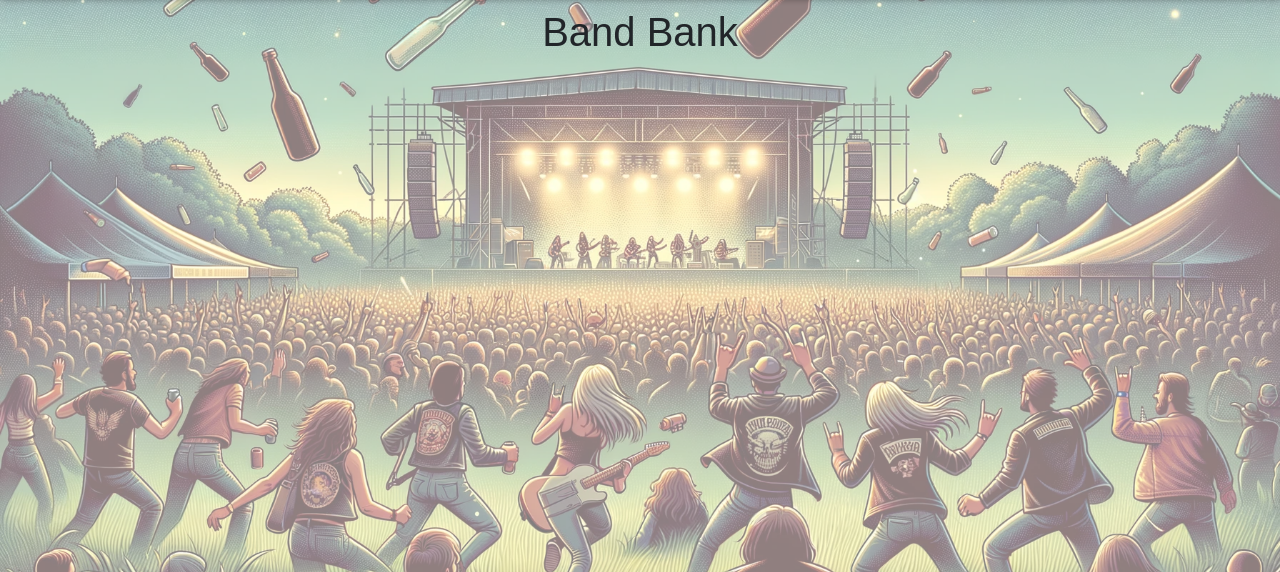
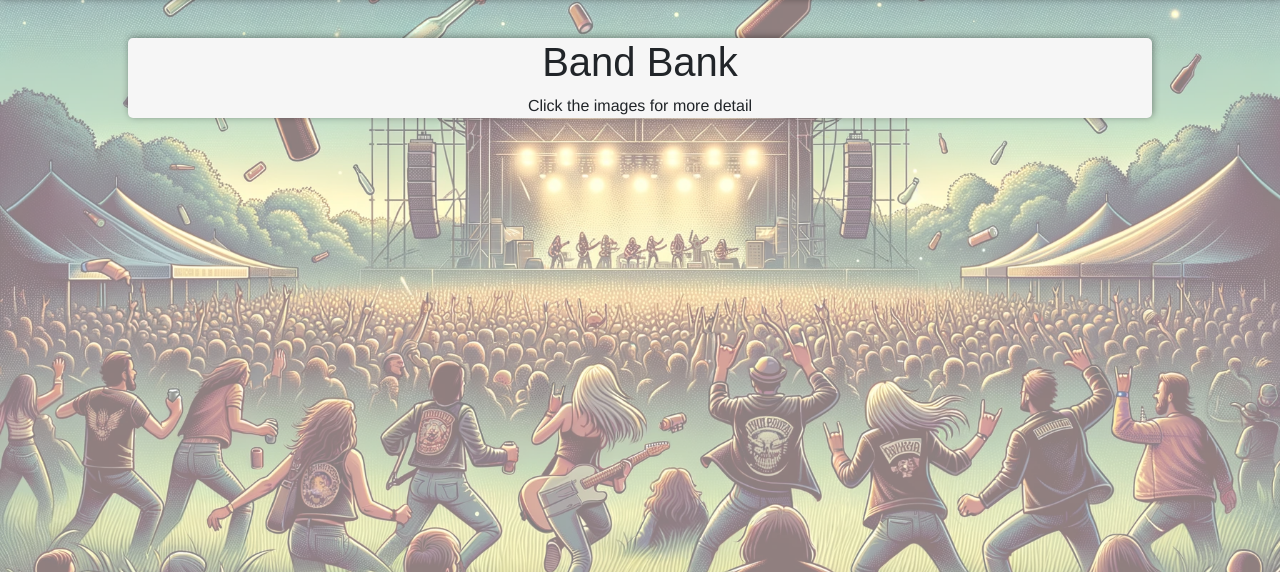
Before and after one commit to JorgenDIF/PP4-Riot-Rythm-Festival, a Django app: page /bands/band_bank/ in a window 1280 px wide. Shown: the part 162-734 px from the top of the page. Run offline with Django 4.2, Linux system fonts and the light colour scheme; data that the repository does not hold is empty; parts of the project's set-up code (start-up, migrations or seed data) failed here and were passed over; some libraries are stand-ins or nearby versions.

Commit message:
feat: Enhance UI/UX on band detail page and form updates
Added a container to the band detail page and applied text-center styling to improve layout and readability.

Included a new 'motivation box' in form.py within the bands app to capture user motivations, enhancing data collection and user engagement.

```diff
--- a/bands/forms.py
+++ b/bands/forms.py
@@ -23,6 +23,10 @@
         "description": forms.Textarea(attrs={"rows": 5}),
     }
 
+    widgets = {
+        "motivation": forms.Textarea(attrs={"rows": 5}),
+    }
+
     labels = {
         "band_name": "Band Name",
         "description": "Description",
--- a/bands/templates/bands/band_bank.html
+++ b/bands/templates/bands/band_bank.html
@@ -3,19 +3,20 @@
 {% block title%}Band Bank{% endblock %}
 
 {% block content %}
-<h1 class="text-center p-2">
+<div class="container form text-center "><h1 >
     Band Bank
-</h1>
+</h1> <p>Click the images for more detail</p> </div>
 
 <div class="container d-flex flex-row flex-wrap justify_content-center">
     {% for band in bands %}
         <a href="{% url 'band_detail' band.pk %}" class="bands" aria-label="Click to view {{ band.band_name }}">
-            <div class="card m-3" style="width: 18rem;">
+            <div class=" text-center card m-3" style="width: 18rem;">
                 <img src="{{ band.image.url }}" class="card-img-top" alt="{{ band.image_alt }}">
                 <div class="card-body">
                     <h2 class="card-title">{{ band.band_name }}</h2>
                     <p class="card-text">{{ band.genre_choices }}</p>
                     <p class="card-text">{{ band.description|striptags|truncatechars:100 }}</p>
+                    <p class="card-text"> <strong>Added By:</strong>  {{ band.user.username }}</p>
                 </div>
             </div>
         </a>
--- a/bands/templates/bands/band_detail.html
+++ b/bands/templates/bands/band_detail.html
@@ -13,6 +13,7 @@
             <h1 class ="text-center mt-2">{{ band.band_name }}</h1>
             <p class="text-center"><strong>{{ band.genre_choices }}</strong></p>
             <p class="text-center">DD Date: {{ band.dd_date }}</p>
+            <p class="text-center">Added by: {{ band.user.username }}</p>
             <p>{{ band.description|striptags }}</p>
 
             {% if request.user.is_superuser %}
```
